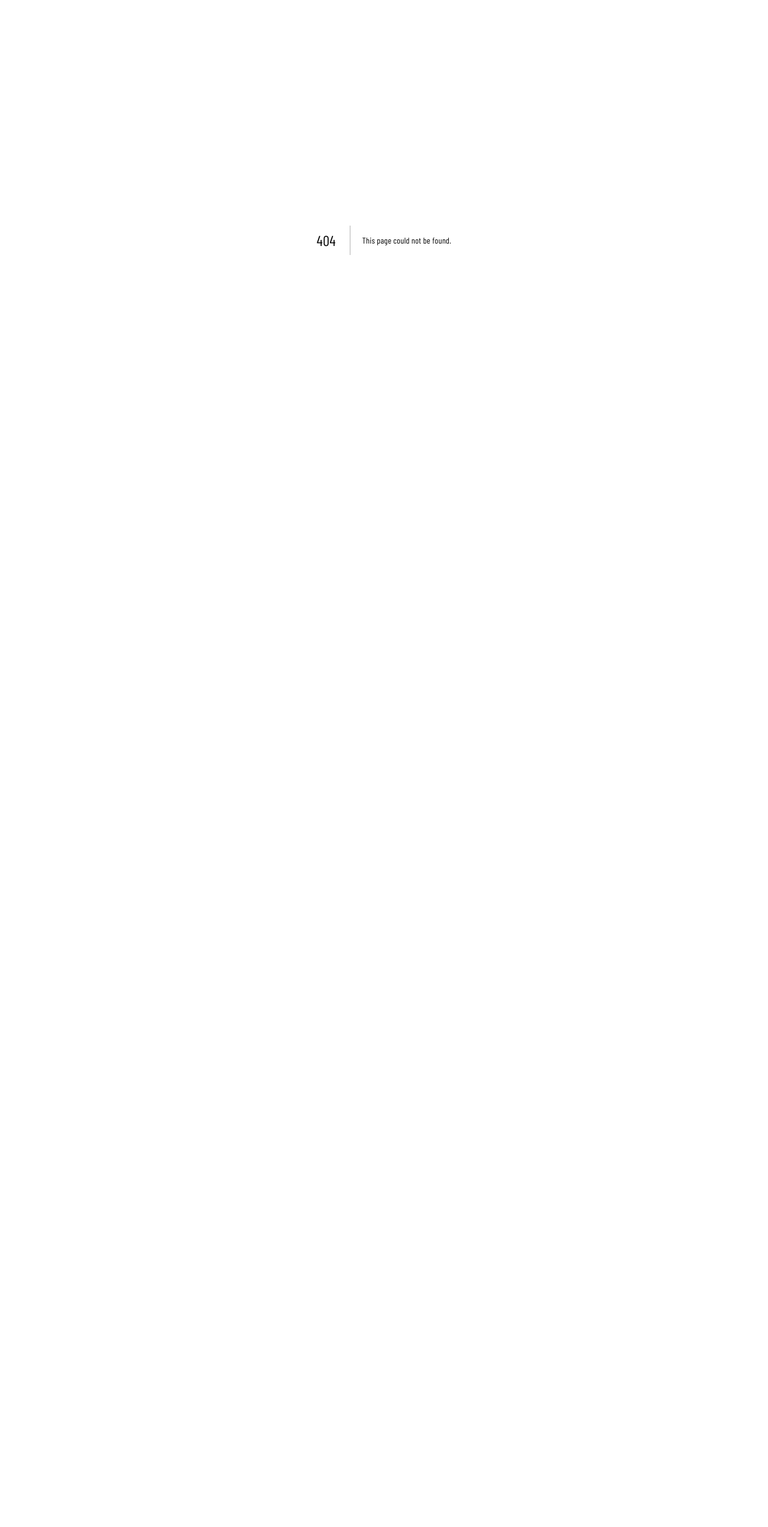
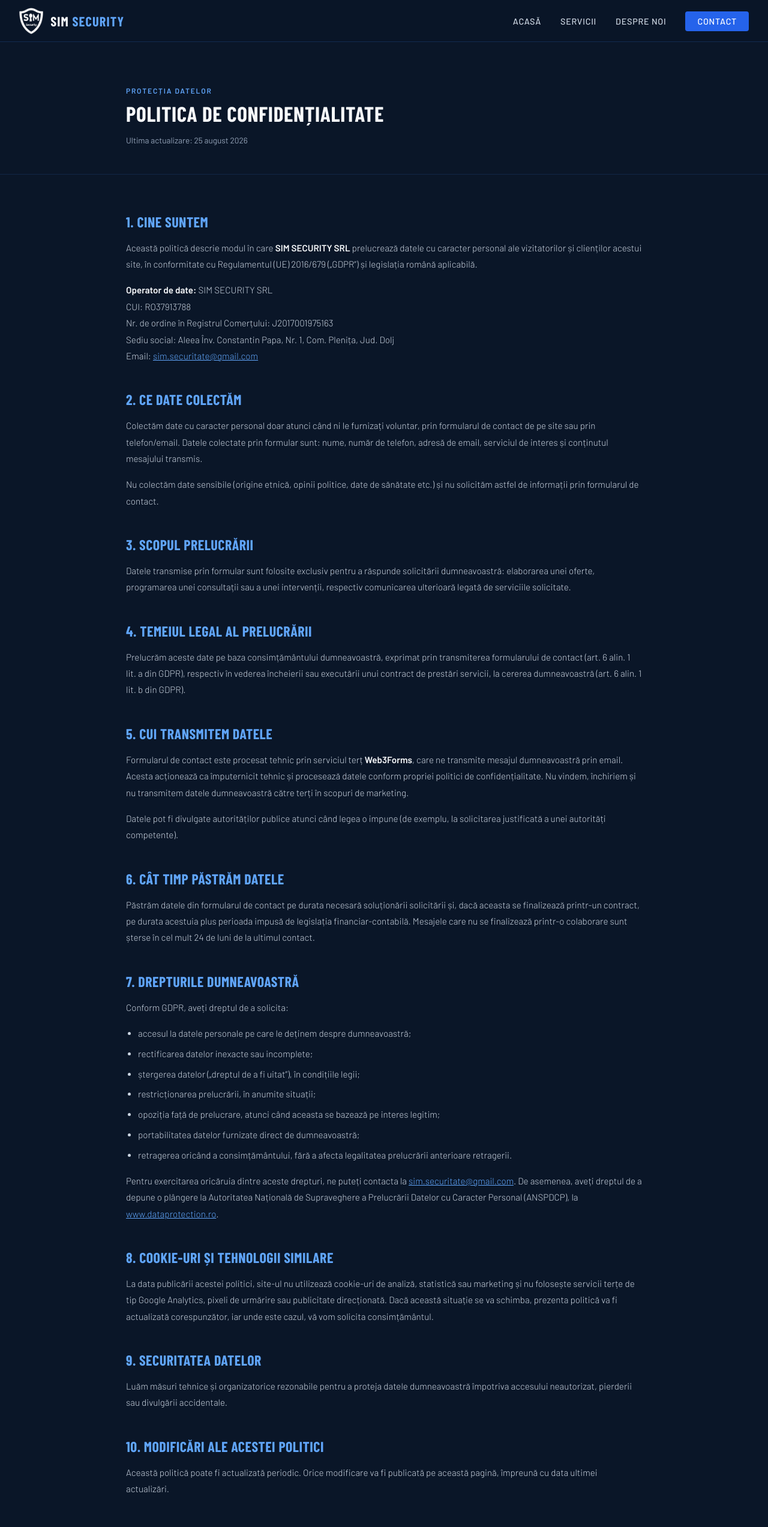
Before and after one commit to simsecuritate-bmc/sim-security, a Next.js app: page /politica-confidentialitate in a window 1280 px wide. Before the commit this address had no page. Shown: the top 2545 px of the page at 60% size. Before the commit the page ends 800 px from the top, so only its background shows below. Built offline with nearby package versions, Linux system fonts and the light colour scheme; a web font is replaced by a local one.

Commit message:
Politica de confidentialitate

```diff
--- a/app/globals.css
+++ b/app/globals.css
@@ -514,6 +514,53 @@ footer {
 .iso-badge { display: flex; align-items: center; gap: 0.5rem; font-size: 0.75rem; color: var(--silver); }
 .iso-badge strong { color: var(--accent-bright); }
 
+/* LEGAL PAGES (Politica de Confidențialitate etc.) */
+.legal-hero {
+  padding: 9rem 2rem 3rem;
+  border-bottom: 1px solid rgba(59, 130, 246, 0.15);
+}
+.legal-hero .container { max-width: 860px; }
+.legal-updated { font-size: 0.85rem; color: var(--silver); margin-top: 0.75rem; }
+.legal-content { padding: 4rem 2rem; }
+.legal-content .container { max-width: 860px; }
+.legal-content h2 {
+  font-size: 1.5rem;
+  font-weight: 700;
+  text-transform: uppercase;
+  color: var(--accent-bright);
+  margin-top: 2.75rem;
+  margin-bottom: 1rem;
+}
+.legal-content h2:first-child { margin-top: 0; }
+.legal-content p {
+  color: var(--silver-light);
+  font-size: 0.95rem;
+  line-height: 1.8;
+  font-weight: 300;
+  margin-bottom: 1rem;
+}
+.legal-content ul {
+  margin: 0 0 1rem 1.25rem;
+  color: var(--silver-light);
+  font-size: 0.95rem;
+  line-height: 1.8;
+  font-weight: 300;
+}
+.legal-content li { margin-bottom: 0.4rem; }
+.legal-content a { color: var(--accent-bright); }
+.legal-content strong { color: var(--white); font-weight: 600; }
+.legal-back-link {
+  display: inline-block;
+  margin-top: 3rem;
+  font-size: 0.85rem;
+  font-weight: 700;
+  text-transform: uppercase;
+  letter-spacing: 0.05em;
+  color: var(--accent-bright);
+  text-decoration: none;
+}
+.footer-legal-link { color: inherit; text-decoration: underline; }
+
 @media (max-width: 768px) {
   .hero-content, .about-grid, .contact-grid { grid-template-columns: 1fr; }
   .hero-visual { display: none; }
--- /dev/null
+++ b/app/politica-confidentialitate/page.js
@@ -0,0 +1,161 @@
+export const metadata = {
+  title: 'Politica de Confidențialitate | SIM Security SRL',
+  description: 'Politica de confidențialitate și protecția datelor cu caracter personal pentru SIM Security SRL, conform Regulamentului (UE) 2016/679 (GDPR).',
+}
+
+export default function PoliticaConfidentialitate() {
+  return (
+    <>
+      {/* NAVBAR */}
+      <nav>
+        <a href="/#acasa" className="nav-logo">
+          <img src="/logo-white.png" alt="SIM Security" style={{ height: 44, width: 'auto' }} />
+          <span className="nav-logo-text">SIM <span>Security</span></span>
+        </a>
+        <ul className="nav-links">
+          <li><a href="/#acasa">Acasă</a></li>
+          <li><a href="/#servicii">Servicii</a></li>
+          <li><a href="/#despre">Despre Noi</a></li>
+          <li><a href="/#contact" className="nav-cta">Contact</a></li>
+        </ul>
+      </nav>
+
+      {/* LEGAL HERO */}
+      <section className="legal-hero">
+        <div className="container">
+          <p className="section-label">Protecția Datelor</p>
+          <h1 className="section-title" style={{ fontSize: '2.2rem' }}>Politica de Confidențialitate</h1>
+          <p className="legal-updated">Ultima actualizare: 25 august 2026</p>
+        </div>
+      </section>
+
+      {/* LEGAL CONTENT */}
+      <section className="legal-content">
+        <div className="container">
+
+          <h2>1. Cine suntem</h2>
+          <p>
+            Această politică descrie modul în care <strong>SIM SECURITY SRL</strong> prelucrează datele cu
+            caracter personal ale vizitatorilor și clienților acestui site, în conformitate cu Regulamentul
+            (UE) 2016/679 (&bdquo;GDPR&rdquo;) și legislația română aplicabilă.
+          </p>
+          <p>
+            <strong>Operator de date:</strong> SIM SECURITY SRL<br />
+            CUI: RO37913788<br />
+            Nr. de ordine în Registrul Comerțului: J2017001975163<br />
+            Sediu social: Aleea Înv. Constantin Papa, Nr. 1, Com. Plenița, Jud. Dolj<br />
+            Email: <a href="mailto:sim.securitate@gmail.com">sim.securitate@gmail.com</a>
+          </p>
+
+          <h2>2. Ce date colectăm</h2>
+          <p>
+            Colectăm date cu caracter personal doar atunci când ni le furnizați voluntar, prin formularul de
+            contact de pe site sau prin telefon/email. Datele colectate prin formular sunt: nume, număr de
+            telefon, adresă de email, serviciul de interes și conținutul mesajului transmis.
+          </p>
+          <p>
+            Nu colectăm date sensibile (origine etnică, opinii politice, date de sănătate etc.) și nu solicităm
+            astfel de informații prin formularul de contact.
+          </p>
+
+          <h2>3. Scopul prelucrării</h2>
+          <p>
+            Datele transmise prin formular sunt folosite exclusiv pentru a răspunde solicitării dumneavoastră:
+            elaborarea unei oferte, programarea unei consultații sau a unei intervenții, respectiv comunicarea
+            ulterioară legată de serviciile solicitate.
+          </p>
+
+          <h2>4. Temeiul legal al prelucrării</h2>
+          <p>
+            Prelucrăm aceste date pe baza consimțământului dumneavoastră, exprimat prin transmiterea
+            formularului de contact (art. 6 alin. 1 lit. a din GDPR), respectiv în vederea încheierii sau
+            executării unui contract de prestări servicii, la cererea dumneavoastră (art. 6 alin. 1 lit. b din
+            GDPR).
+          </p>
+
+          <h2>5. Cui transmitem datele</h2>
+          <p>
+            Formularul de contact este procesat tehnic prin serviciul terț <strong>Web3Forms</strong>, care ne
+            transmite mesajul dumneavoastră prin email. Acesta acționează ca împuternicit tehnic și procesează
+            datele conform propriei politici de confidențialitate. Nu vindem, închiriem și nu transmitem datele
+            dumneavoastră către terți în scopuri de marketing.
+          </p>
+          <p>
+            Datele pot fi divulgate autorităților publice atunci când legea o impune (de exemplu, la solicitarea
+            justificată a unei autorități competente).
+          </p>
+
+          <h2>6. Cât timp păstrăm datele</h2>
+          <p>
+            Păstrăm datele din formularul de contact pe durata necesară soluționării solicitării și, dacă
+            aceasta se finalizează printr-un contract, pe durata acestuia plus perioada impusă de legislația
+            financiar-contabilă. Mesajele care nu se finalizează printr-o colaborare sunt șterse în cel mult 24
+            de luni de la ultimul contact.
+          </p>
+
+          <h2>7. Drepturile dumneavoastră</h2>
+          <p>Conform GDPR, aveți dreptul de a solicita:</p>
+          <ul>
+            <li>accesul la datele personale pe care le deținem despre dumneavoastră;</li>
+            <li>rectificarea datelor inexacte sau incomplete;</li>
+            <li>ștergerea datelor (&bdquo;dreptul de a fi uitat&rdquo;), în condițiile legii;</li>
+            <li>restricționarea prelucrării, în anumite situații;</li>
+            <li>opoziția față de prelucrare, atunci când aceasta se bazează pe interes legitim;</li>
+            <li>portabilitatea datelor furnizate direct de dumneavoastră;</li>
+            <li>retragerea oricând a consimțământului, fără a afecta legalitatea prelucrării anterioare retragerii.</li>
+          </ul>
+          <p>
+            Pentru exercitarea oricăruia dintre aceste drepturi, ne puteți contacta la{' '}
+            <a href="mailto:sim.securitate@gmail.com">sim.securitate@gmail.com</a>. De asemenea, aveți dreptul
+            de a depune o plângere la Autoritatea Națională de Supraveghere a Prelucrării Datelor cu Caracter
+            Personal (ANSPDCP), la <a href="https://www.dataprotection.ro" target="_blank" rel="noopener noreferrer">www.dataprotection.ro</a>.
+          </p>
+
+          <h2>8. Cookie-uri și tehnologii similare</h2>
+          <p>
+            La data publicării acestei politici, site-ul nu utilizează cookie-uri de analiză, statistică sau
+            marketing și nu folosește servicii terțe de tip Google Analytics, pixeli de urmărire sau
+            publicitate direcționată. Dacă această situație se va schimba, prezenta politică va fi actualizată
+            corespunzător, iar unde este cazul, vă vom solicita consimțământul.
+          </p>
+
+          <h2>9. Securitatea datelor</h2>
+          <p>
+            Luăm măsuri tehnice și organizatorice rezonabile pentru a proteja datele dumneavoastră împotriva
+            accesului neautorizat, pierderii sau divulgării accidentale.
+          </p>
+
+          <h2>10. Modificări ale acestei politici</h2>
+          <p>
+            Această politică poate fi actualizată periodic. Orice modificare va fi publicată pe această pagină,
+            împreună cu data ultimei actualizări.
+          </p>
+
+          <h2>11. Contact</h2>
+          <p>
+            Pentru orice întrebare legată de această politică sau de modul în care vă prelucrăm datele, ne
+            puteți contacta la <a href="mailto:sim.securitate@gmail.com">sim.securitate@gmail.com</a> sau la
+            telefon: 0787 310 051 / 0744 597 609.
+          </p>
+
+          <a href="/" className="legal-back-link">← Înapoi la pagina principală</a>
+        </div>
+      </section>
+
+      {/* FOOTER */}
+      <footer>
+        <div className="footer-content">
+          <div className="footer-brand" style={{ display: 'flex', alignItems: 'center', gap: '0.6rem' }}>
+            <img src="/logo-white.png" alt="SIM Security" style={{ height: 32, width: 'auto' }} />
+            SIM <span>Security</span> SRL
+          </div>
+          <div className="iso-badge">
+            <span>🏅</span>
+            <span>Certificat <strong>ISO 9001:2015</strong></span>
+          </div>
+          <div className="footer-copy">© {new Date().getFullYear()} SIM Security SRL. Toate drepturile rezervate. V1.0.6 </div>
+        </div>
+      </footer>
+    </>
+  )
+}
```
Also changed, not shown: app/page.js (+5 -2 lines).
